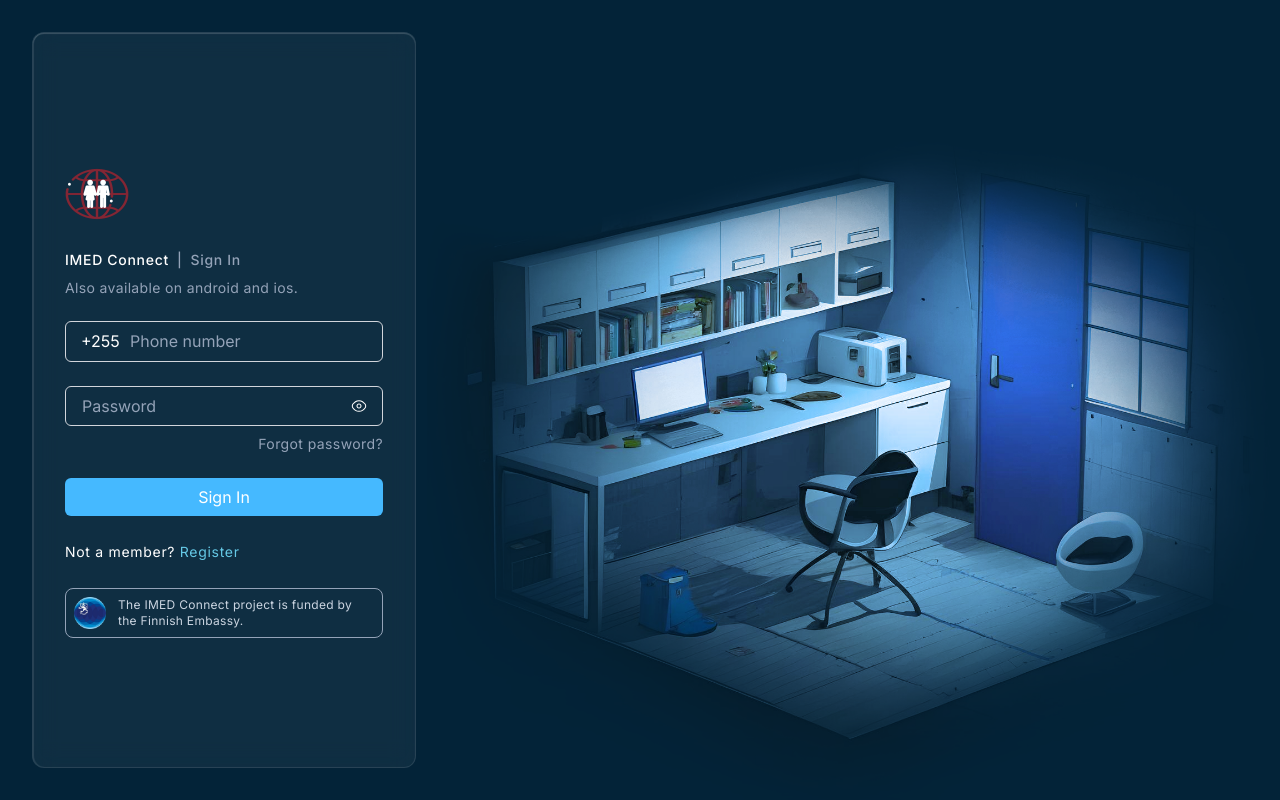
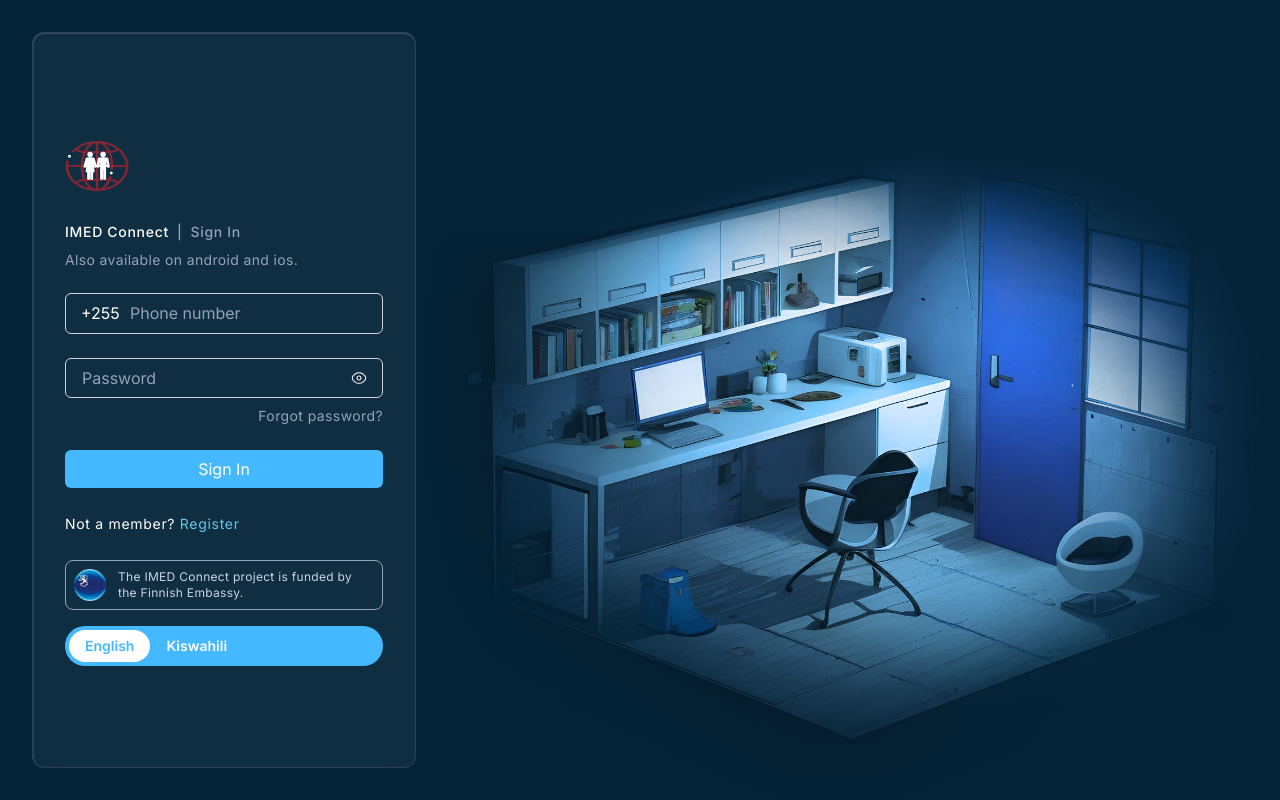
Before and after one commit to connectimed/imedconnectwebprod, a Next.js app: page /sign-in in a window 1280 px wide. Built offline with nearby package versions, Linux system fonts and the light colour scheme; no server answers.

Commit message:
feat: wire LanguageProvider into layouts and add toggle to FunderLogo

```diff
--- a/app/(auth)/layout.jsx
+++ b/app/(auth)/layout.jsx
@@ -1,4 +1,5 @@
 import { AuthContextProvider } from "@/lib/context/AuthContext";
+import { LanguageProvider } from "@/lib/context/LanguageContext";
 import { Inter } from "next/font/google";
 import "../globals.css";
 
@@ -12,6 +13,7 @@
 export default function RootLayout({ children }) {
   return (
     <AuthContextProvider>
+      <LanguageProvider>
         <html lang="en" className={inter.className}>
           <body>
             <main className="h-screen">
@@ -19,6 +21,7 @@
             </main>
           </body>
         </html>
+      </LanguageProvider>
     </AuthContextProvider>
   );
 }
--- a/app/(root)/layout.js
+++ b/app/(root)/layout.js
@@ -5,6 +5,7 @@
 import RightSidebar from "@/components/shared/RightSidebar";
 import Bottombar from "@/components/shared/Bottombar";
 import { AuthContextProvider } from "@/lib/context/AuthContext";
+import { LanguageProvider } from "@/lib/context/LanguageContext";
 
 const roboto = Roboto({ weight: "400", subsets: ["latin"], display: "swap" });
 
@@ -16,6 +17,7 @@
 export default function RootLayout({ children }) {
   return (
     <AuthContextProvider>
+      <LanguageProvider>
         <html lang="en" className={roboto.className}>
           <body>
             <Topbar />
@@ -29,6 +31,7 @@
             {/* <Bottombar /> */}
           </body>
         </html>
+      </LanguageProvider>
     </AuthContextProvider>
   );
 }
--- a/components/shared/FunderLogo.jsx
+++ b/components/shared/FunderLogo.jsx
@@ -1,19 +1,27 @@
+"use client";
 import Image from "next/image";
 import React from "react";
+import LanguageToggle from "@/components/shared/LanguageToggle";
+import { useLanguage } from "@/lib/context/LanguageContext";
 
 const FunderLogo = () => {
+  const { t } = useLanguage();
+
   return (
-    <div className="flex flex-row border border-slate-400 mt-6 rounded-lg px-2 py-2 space-x-3">
+    <div className="mt-6">
+      <div className="flex flex-row border border-slate-400 rounded-lg px-2 py-2 space-x-3">
         <Image
           src="/images/finnish.png"
           className="h-8 w-8 object-cover"
           height={512}
           width={512}
+          alt="Finnish Embassy logo"
         />
-
-      <p className=" text-slate-300 text-subtle-regular tracking-wide">
-        The IMED Connect project is funded by the Finnish Embassy.
+        <p className="text-slate-300 text-subtle-regular tracking-wide">
+          {t("funder_text")}
         </p>
+      </div>
+      <LanguageToggle />
     </div>
   );
 };
```
Lines whose indentation alone changed are shown as unchanged.
